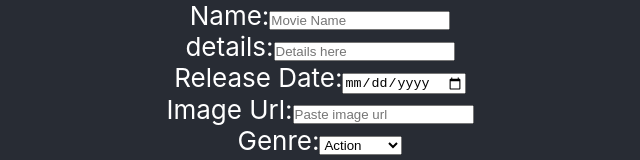
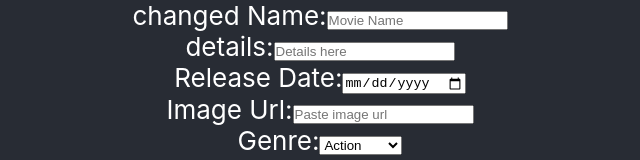
Before and after one commit to gitsudhir/imdb, a React (Create React App) app: page / in a window 1280 px wide. Shown: the top 160 px of the page, without its empty margins (320-960 px from the left). Built offline with nearby package versions, Linux system fonts and the light colour scheme; no server answers.

Commit message:
Update to check , auto deployment Add.jsx

```diff
--- a/src/components/Add.jsx
+++ b/src/components/Add.jsx
@@ -16,7 +16,7 @@ export default function Add(props) {
 		<div>
 			<form onSubmit={onSubmit}>
 				<label>
-					Name:
+					changed Name:
 					<input type="text" name="name" value={name} placeholder="Movie Name " required
 						onChange={(e) => setName(e.target.value)} />
 				</label>
```
